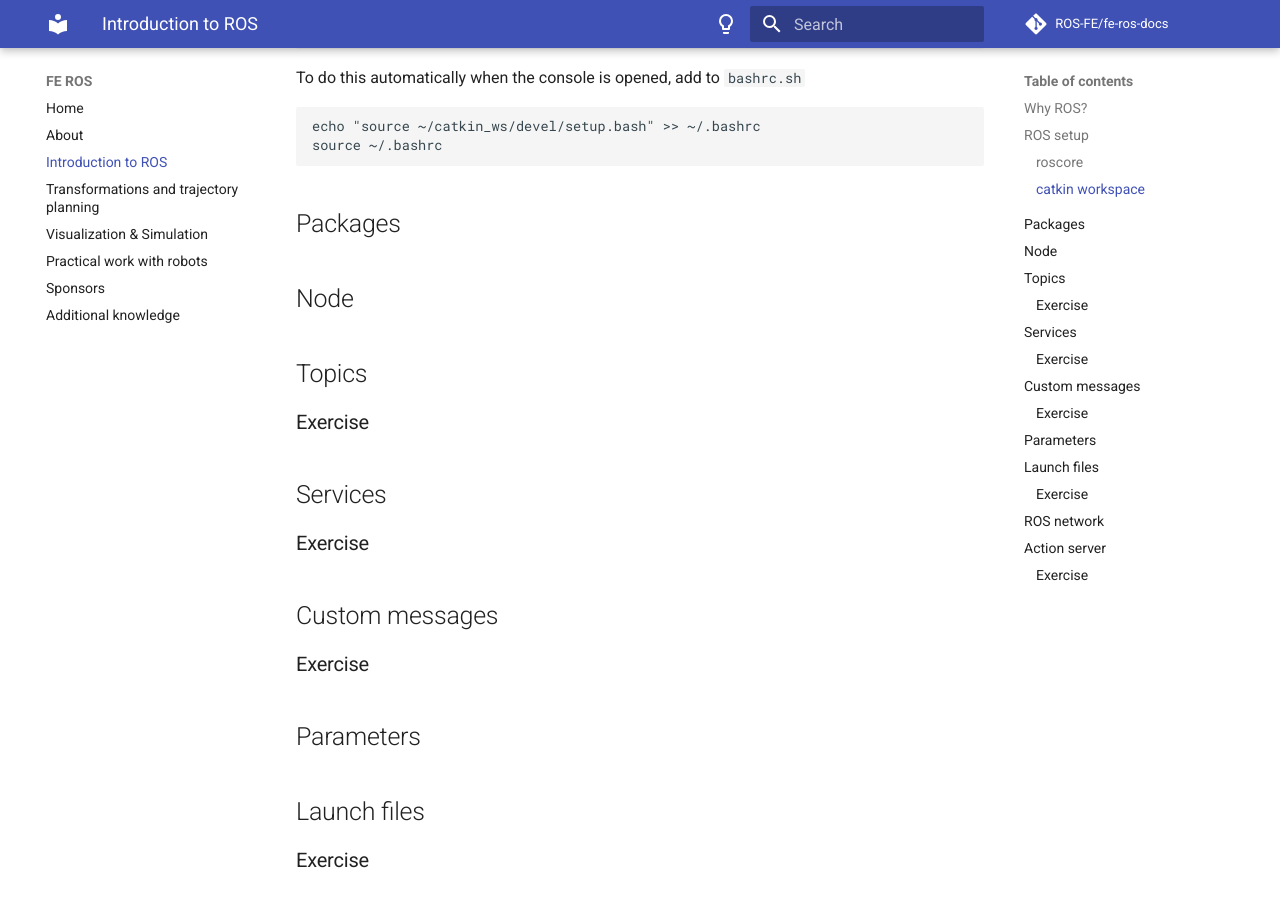
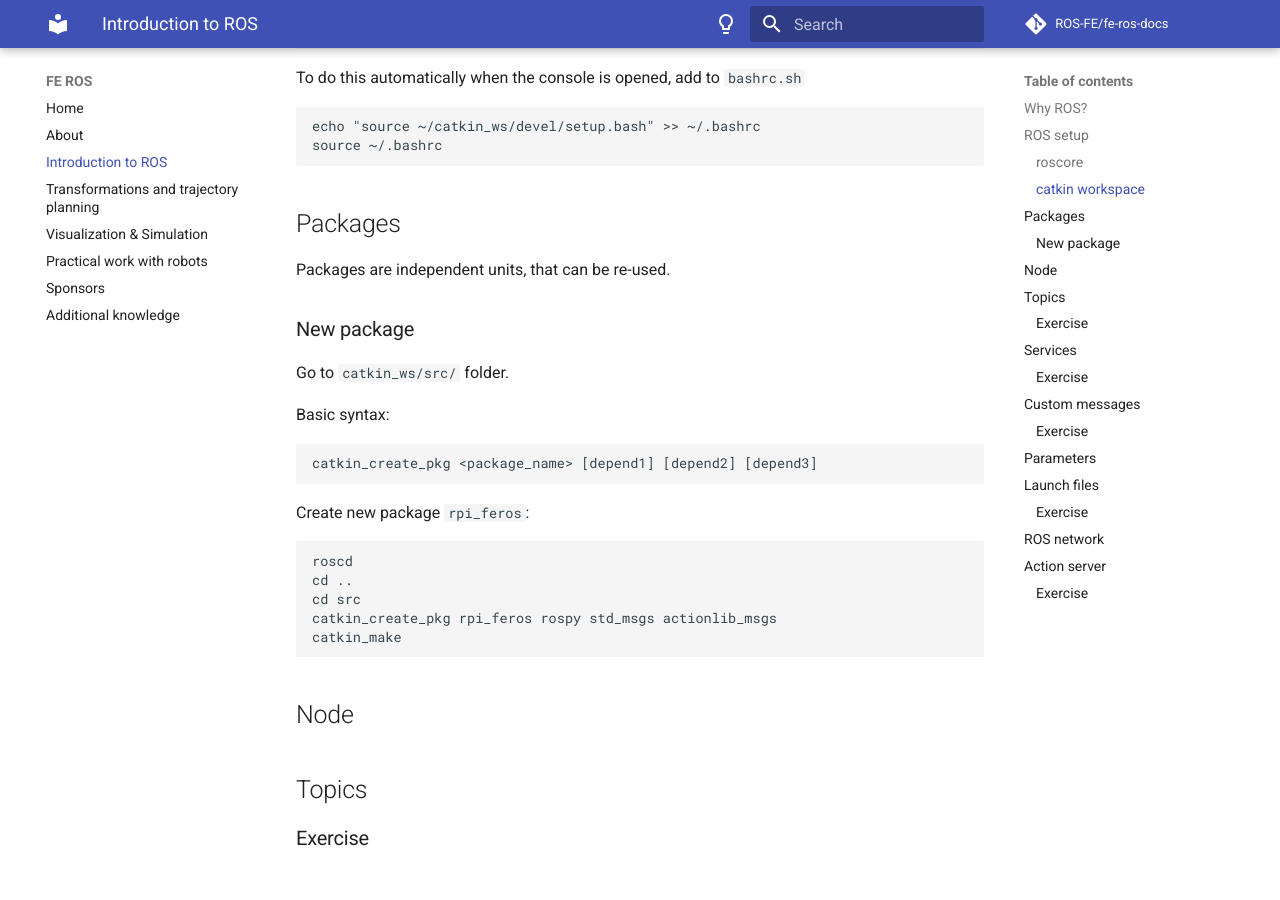
Before and after one commit to ROS-FE/fe-ros-docs, an MkDocs documentation site: the page built from docs/introduction/index.md, in a window 1280 px wide and 900 px high, scrolled down 978 px. Built offline with MkDocs 1.6.1 and Material for MkDocs 9.7.7, drawn with Linux system fonts in a browser that asks for light colours; comment, search, counter and statistics services are not loaded.

Commit message:
Update index.md

````diff
--- a/docs/introduction/index.md
+++ b/docs/introduction/index.md
@@ -43,9 +43,28 @@ echo "source ~/catkin_ws/devel/setup.bash" >> ~/.bashrc
 source ~/.bashrc
 ```
 
-###
+## Packages
 
-## Packages
+Packages are independent units, that can be re-used.
+
+### New package
+
+Go to `catkin_ws/src/` folder.
+
+Basic syntax:
+```
+catkin_create_pkg <package_name> [depend1] [depend2] [depend3]
+```
+
+Create new package `rpi_feros`:
+
+```
+roscd
+cd ..
+cd src
+catkin_create_pkg rpi_feros rospy std_msgs actionlib_msgs
+catkin_make
+```
 
 ## Node
 
````
